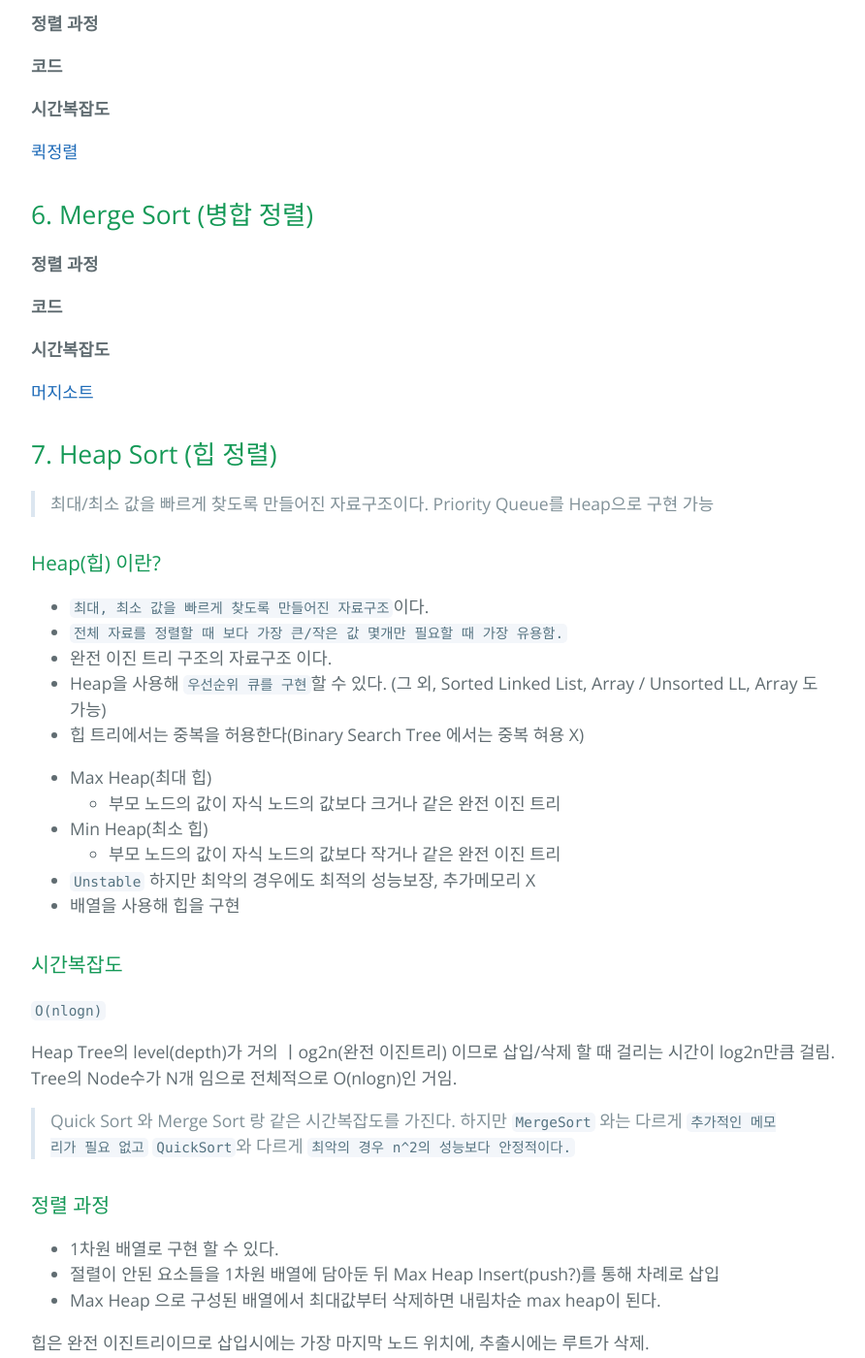
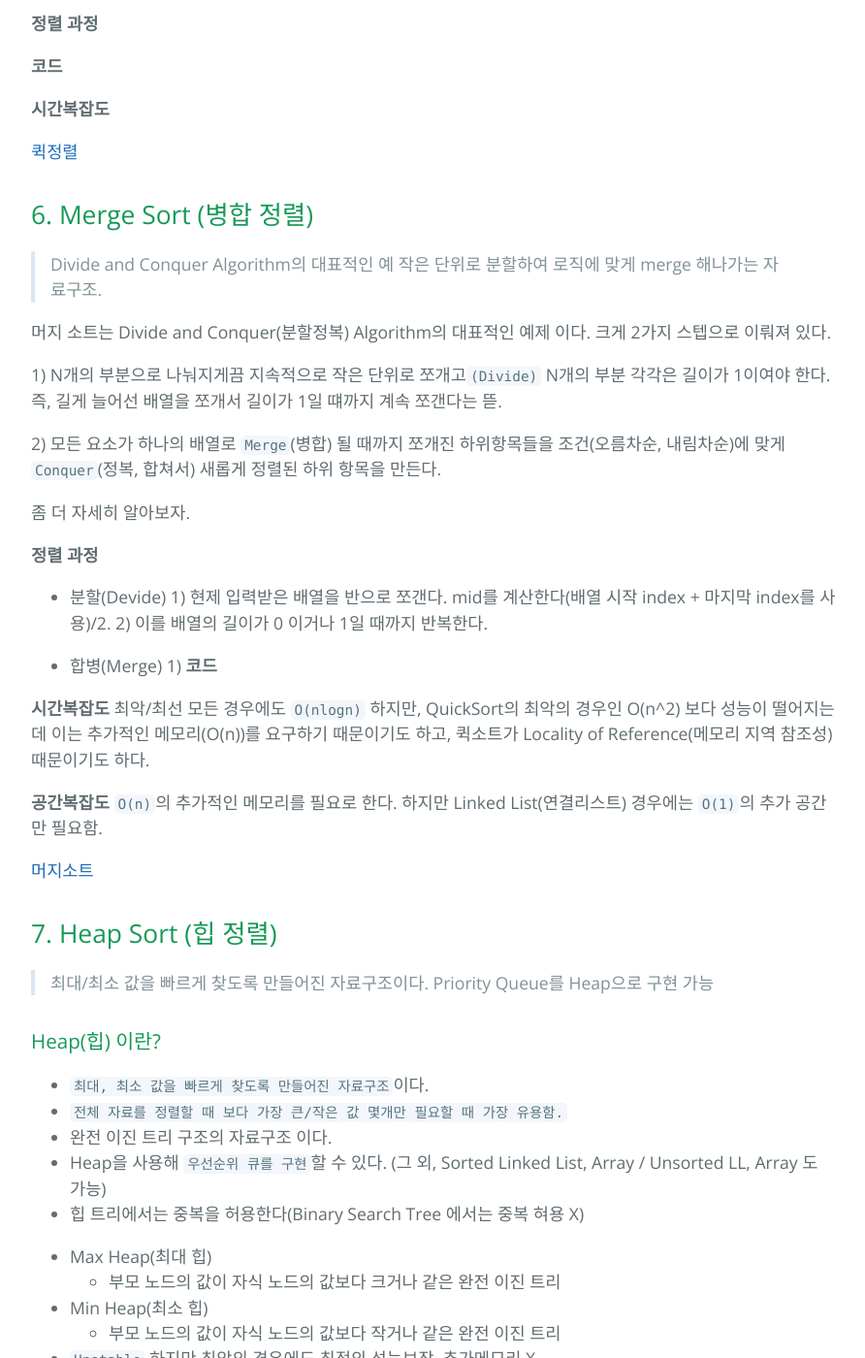
Before and after one commit to wonbae/wonbae.github.io, a Jekyll site: the page built from _posts/2019-02-13-[알고리즘]-Sorting(정렬)-종류와-특징.markdown, in a window 1280 px wide and 1400 px high, scrolled down 3487 px. Shown: the whole window at 97% size, without its empty margins (192-1084 px from the left). Built offline with Jekyll 4.4.1, drawn with Linux system fonts in a browser that asks for light colours; our own code applies the rules of GitHub Pages for plain Markdown files; some of the changed text lies outside the part shown.

Commit message:
Update 2019-02-13-[알고리즘]-Sorting(정렬)-종류와-특징.markdown

```diff
--- a/_posts/2019-02-13-[알고리즘]-Sorting(정렬)-종류와-특징.markdown
+++ b/_posts/2019-02-13-[알고리즘]-Sorting(정렬)-종류와-특징.markdown
@@ -185,13 +185,37 @@ n은 항목의 갯수, k는 정수의 최대값
 
 
 ## 6. Merge Sort (병합 정렬)
+> Divide and Conquer Algorithm의 대표적인 예
+> 작은 단위로 분할하여 로직에 맞게 merge 해나가는 자료구조.
+
+머지 소트는 Divide and Conquer(분할정복) Algorithm의 대표적인 예제 이다.
+크게 2가지 스텝으로 이뤄져 있다.
+
+1) N개의 부분으로 나눠지게끔 지속적으로 작은 단위로 쪼개고`(Divide)` N개의 부분 각각은 길이가 1이여야 한다.
+즉, 길게 늘어선 배열을 쪼개서 길이가 1일 떄까지 계속 쪼갠다는 뜯.
+
+2) 모든 요소가 하나의 배열로 `Merge`(병합) 될 때까지 쪼개진 하위항목들을 조건(오름차순, 내림차순)에 맞게 `Conquer`(정복, 합쳐서) 새롭게 정렬된 하위 항목을 만든다.
+
+좀 더 자세히 알아보자.
+
+**정렬 과정**
+- 분할(Devide)
+1) 현제 입력받은 배열을 반으로 쪼갠다. mid를 계산한다(배열 시작 index + 마지막 index를 사용)/2.
+2) 이를 배열의 길이가 0 이거나 1일 때까지 반복한다.
+
+- 합병(Merge)
+1)
+**코드**
 
 
-**정렬 과정**
-
-**코드**
 
 **시간복잡도**
+최악/최선 모든 경우에도 `O(nlogn)`
+하지만, QuickSort의 최악의 경우인 O(n^2) 보다 성능이 떨어지는데 이는 추가적인 메모리(O(n))를 요구하기 때문이기도 하고, 퀵소트가 Locality of Reference(메모리 지역 참조성) 때문이기도 하다.
+
+**공간복잡도**
+`O(n)`의 추가적인 메모리를 필요로 한다.
+하지만 Linked List(연결리스트) 경우에는 `O(1)`의 추가 공간만 필요함.
 
 
 [머지소트](https://www.youtube.com/watch?v=QAyl79dCO_k)
@@ -344,3 +368,11 @@ big-o표기법
 [빅오 한글](https://www.youtube.com/watch?v=6Iq5iMCVsXA&t=42s)
 [빅오 영문](https://www.youtube.com/watch?v=D6xkbGLQesk)
 [빅오 영문](https://www.youtube.com/watch?v=v4cd1O4zkGw)
+
+### 참고 블로그
+https://www.geeksforgeeks.org/heap-sort/
+https://blog.weirdx.io/post/3126
+https://gmlwjd9405.github.io/2018/05/10/data-structure-heap.html
+https://medium.com/@george.seif94/a-tour-of-the-top-5-sorting-algorithms-with-python-code-43ea9aa02889
+https://hsp1116.tistory.com/33
+https://unikys.tistory.com/357
```
